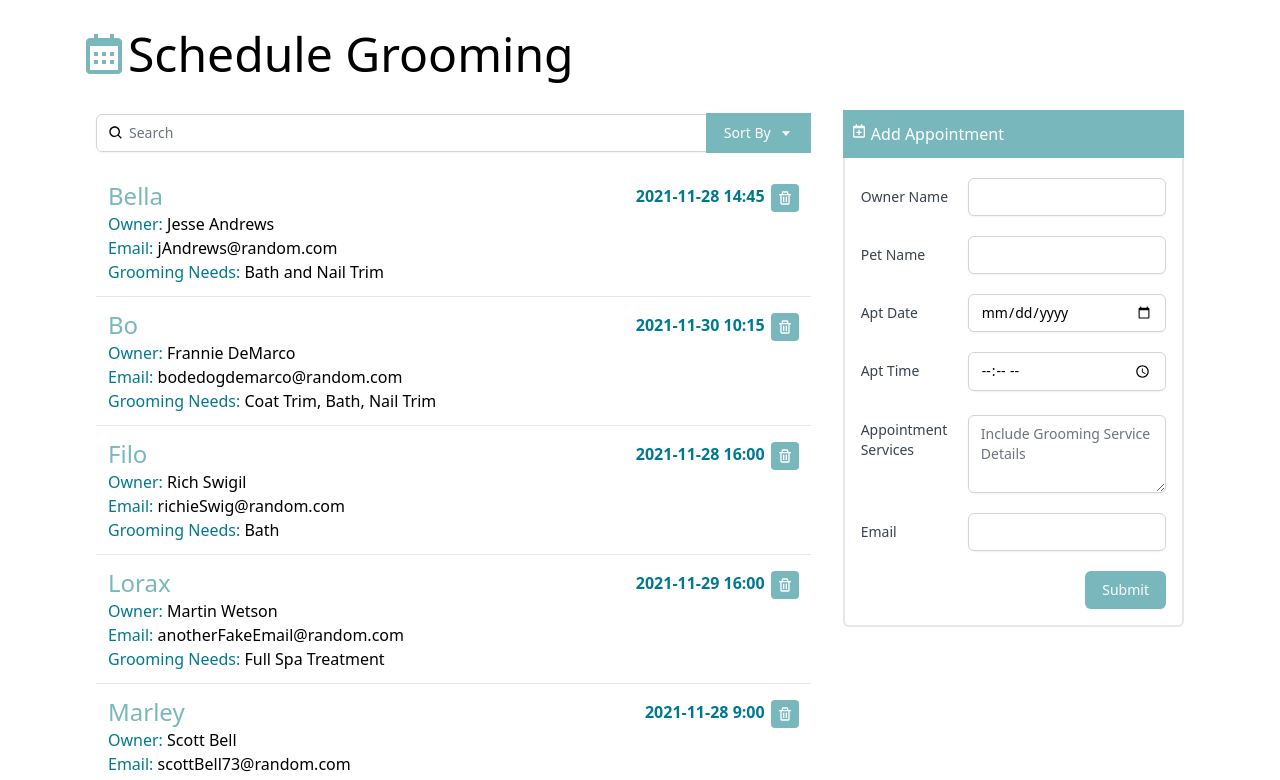
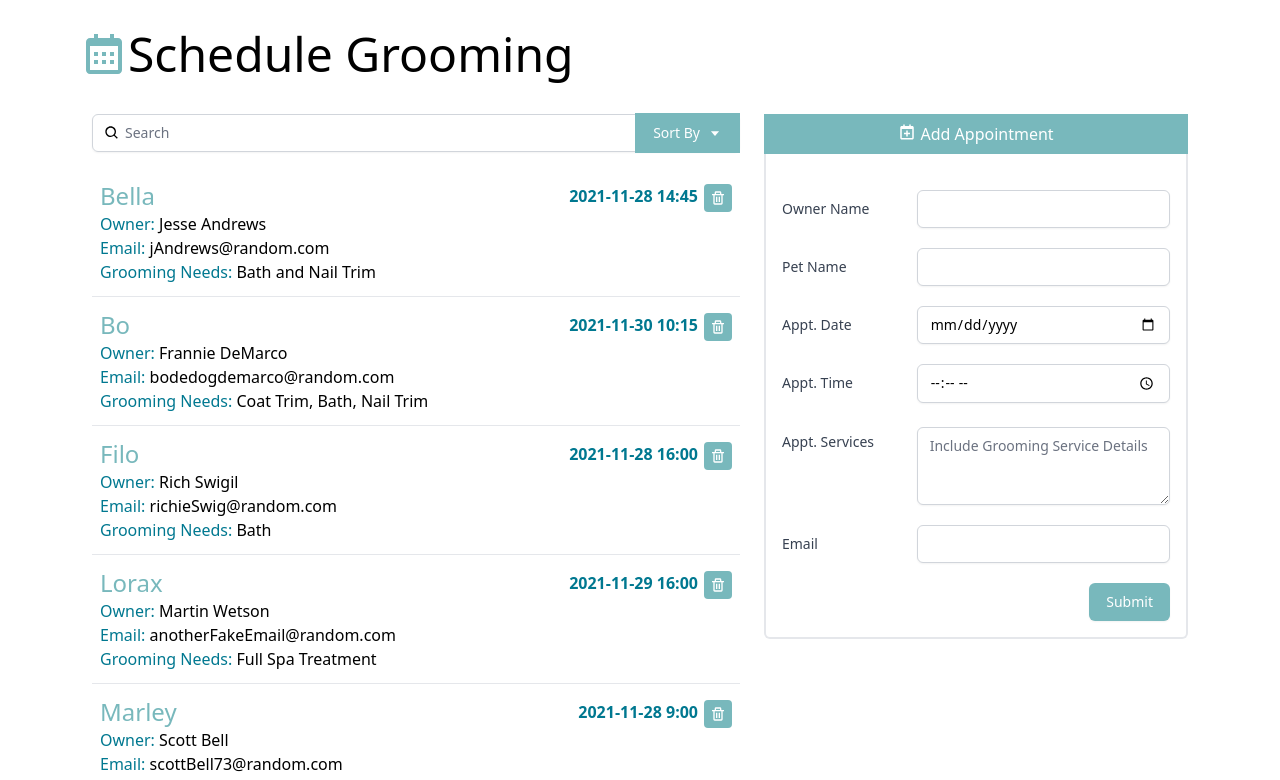
Before and after one commit to mckim-dev/groomer-react, a React (Create React App) app: page / in a window 1280 px wide. Shown: the part 534-1314 px from the top of the page. Built offline with nearby package versions, Linux system fonts and the light colour scheme.

Commit message:
Fixing Layout/Responsive

```diff
--- a/public/index.html
+++ b/public/index.html
@@ -20,9 +20,8 @@
     <nav class="bg-[#78b8bc] shadow-sm">
       <div class="max-w-6xl mx-auto px-4">
         <div class="flex justify-between">
-          <div class="flex space-x-7">
           <!--logo svg-->
-            <div class="flex items-center px-2">
+          <div class="flex flex-start items-center px-2">
             <svg class="logo-width">
               <use
                 xmlns:xlink="http://www.w3.org/1999/xlink"
@@ -31,7 +30,7 @@
             </svg>
           </div>
           <!--nav items-->
-            <div class="hidden md:flex items-center space-x-1">
+          <div class="hidden md:flex flex-end items-center space-x-4">
             <a href="#" class="px-2 text-white border-white font-semibold"
               >Home</a
             >
@@ -47,7 +46,7 @@
             >
           </div>
           <!--mobile button-->
-            <div class="sm:hidden flex items-center">
+          <div class="md:hidden flex justify-between">
             <button class="outline-none hamburger">
               <svg
                 class="w-6 h-6 text-white hover:text-[#007890]"
@@ -64,9 +63,8 @@
             </button>
           </div>
         </div>
-        </div>
         <!--mobile menu-->
-        <div class="hidden mobile-menu">
+        <div class="hidden mobile-menu py-5">
           <ul class="">
             <li class="active">
               <a
@@ -103,7 +101,7 @@
     </nav>
     <!--end nav-->
     <div class="text-center font-thin">
-      <h1 class="text-5xl my-8 text-[#78b8bc]">
+      <h1 class="text-3xl md:text-5xl my-8 text-[#78b8bc]">
         This is an example of a simple React Application
       </h1>
       <p>React can be used for simple and complex applications</p>
--- a/src/App.js
+++ b/src/App.js
@@ -42,10 +42,10 @@ function App() {
   return (
     <div className="App max-w-6xl mx-auto px-4 pt-5 font-thin">
       <img src="../cutedogsbanner.jpg" alt="Cute Dogs"></img>
-      <h1 className="text-5xl my-8">
+      <h1 className="text-3xl md:text-5xl my-8">
         <BiCalendar className="inline-block text-[#78b8bc] align-top" />Schedule Grooming</h1>
       <div class="flex flex-row flex-wrap mx-auto overflow-hidden">
-        <div class="basis-full md:basis-2/3 px-4 space-y-4">
+        <div class="basis-full md:basis-3/5 px-3 space-y-4">
           <Search query={query}
             onQueryChange={myQuery => setQuery(myQuery)}
             orderBy={orderBy}
@@ -68,7 +68,7 @@ function App() {
             }
           </ul>
         </div>
-        <div class="basis-full md:basis-1/3 px-4 mb-6">
+        <div class="basis-full md:basis-2/5 px-3 pt-1 mb-6">
           <AddAppointment
             onSendAppointment={myAppointment => setAppointmentList([...appointmentList, myAppointment])}
             lastId={appointmentList.reduce((max, item) => Number(item.id) > max ? Number(item.id) : max, 0)}
--- a/src/components/AddAppointment.js
+++ b/src/components/AddAppointment.js
@@ -29,11 +29,10 @@ const AddAppointment = ({ onSendAppointment, lastId }) => {
   return (
     <div>
       <button
-        className="bg-[#78b8bc] text-white px-2 py-3 w-full text-left">
-        <div><BiCalendarPlus className="inline-block align-text-top" />  Add Appointment</div>
+        className="bg-[#78b8bc] text-white text-md px-2 py-2 w-full">
+        <div><BiCalendarPlus className="inline-block text-lg align-text-top" />  Add Appointment  </div>
       </button>
-
-      <div className="border-r-2 border-b-2 border-l-2 border-light-blue-500 rounded-b-md pl-4 pr-4 pb-4">
+      <div className="border-r-2 border-b-2 border-l-2 border-light-blue-500 rounded-b-md pl-4 pr-4 py-4">
         <div className="sm:grid sm:grid-cols-3 sm:gap-4 sm:items-start  sm:pt-5">
           <label htmlFor="ownerName" className="block text-sm font-medium text-gray-700 sm:mt-px sm:pt-2">
             Owner Name
@@ -42,11 +41,11 @@ const AddAppointment = ({ onSendAppointment, lastId }) => {
             <input type="text" name="ownerName" id="ownerName"
               onChange={(event) => { setFormData({ ...formData, ownerName: event.target.value }) }}
               value={formData.ownerName}
-              className="max-w-lg block w-full shadow-sm focus:ring-indigo-500 focus:border-indigo-500 sm:max-w-xs sm:text-sm border-gray-300 rounded-md" />
+              className="max-w-lg block w-full shadow-sm focus:ring-[#007890] focus:border-[#007890] sm:max-w-xs sm:text-sm border-gray-300 rounded-md" />
           </div>
         </div>
 
-        <div className="sm:grid sm:grid-cols-3 sm:gap-4 sm:items-start  sm:pt-5">
+        <div className="sm:grid sm:grid-cols-3 sm:gap-4 sm:items-start pt-5">
           <label htmlFor="petName" className="block text-sm font-medium text-gray-700 sm:mt-px sm:pt-2">
             Pet Name
           </label>
@@ -54,47 +53,47 @@ const AddAppointment = ({ onSendAppointment, lastId }) => {
             <input type="text" name="petName" id="petName"
               onChange={(event) => { setFormData({ ...formData, petName: event.target.value }) }}
               value={formData.petName}
-              className="max-w-lg block w-full shadow-sm focus:ring-indigo-500 focus:border-indigo-500 sm:max-w-xs sm:text-sm border-gray-300 rounded-md" />
+              className="max-w-lg block w-full shadow-sm focus:ring-[#007890] focus:border-[#007890] sm:max-w-xs sm:text-sm border-gray-300 rounded-md" />
           </div>
         </div>
 
-        <div className="sm:grid sm:grid-cols-3 sm:gap-4 sm:items-start  sm:pt-5">
+        <div className="sm:grid sm:grid-cols-3 sm:gap-4 sm:items-start pt-5">
           <label htmlFor="aptDate" className="block text-sm font-medium text-gray-700 sm:mt-px sm:pt-2">
-            Apt Date
+            Appt. Date
           </label>
           <div className="mt-1 sm:mt-0 sm:col-span-2">
             <input type="date" name="aptDate" id="aptDate"
               onChange={(event) => { setFormData({ ...formData, aptDate: event.target.value }) }}
               value={formData.aptDate}
-              className="max-w-lg block w-full shadow-sm focus:ring-indigo-500 focus:border-indigo-500 sm:max-w-xs sm:text-sm border-gray-300 rounded-md" />
+              className="max-w-lg block w-full shadow-sm focus:ring-[#007890] focus:border-[#007890] sm:max-w-xs sm:text-sm border-gray-300 rounded-md" />
           </div>
         </div>
 
-        <div className="sm:grid sm:grid-cols-3 sm:gap-4 sm:items-start  sm:pt-5">
+        <div className="sm:grid sm:grid-cols-3 sm:gap-4 sm:items-start pt-5">
           <label htmlFor="aptTime" className="block text-sm font-medium text-gray-700 sm:mt-px sm:pt-2">
-            Apt Time
+            Appt. Time
           </label>
           <div className="mt-1 sm:mt-0 sm:col-span-2">
             <input type="time" name="aptTime" id="aptTime"
               onChange={(event) => { setFormData({ ...formData, aptTime: event.target.value }) }}
               value={formData.aptTime}
-              className="max-w-lg block w-full shadow-sm focus:ring-indigo-500 focus:border-indigo-500 sm:max-w-xs sm:text-sm border-gray-300 rounded-md" />
+              className="max-w-lg block w-full shadow-sm focus:ring-[#007890] focus:border-[#007890] sm:max-w-xs sm:text-sm border-gray-300 rounded-md" />
           </div>
         </div>
 
-        <div className="sm:grid sm:grid-cols-3 sm:gap-4 sm:items-start  sm:pt-5">
+        <div className="sm:grid sm:grid-cols-3 sm:gap-4 sm:items-start pt-5">
           <label htmlFor="aptServices" className="block text-sm font-medium text-gray-700 sm:mt-px sm:pt-2">
-            Appointment Services
+            Appt. Services
           </label>
           <div className="mt-1 sm:mt-0 sm:col-span-2">
             <textarea id="aptServices" name="aptServices" rows="3"
               onChange={(event) => { setFormData({ ...formData, aptServices: event.target.value }) }}
               value={formData.aptServices}
-              className="shadow-sm focus:ring-indigo-500 focus:border-indigo-500 mt-1 block w-full sm:text-sm border-gray-300 rounded-md" placeholder="Include Grooming Service Details"></textarea>
+              className="shadow-sm focus:ring-[#007890] focus:border-[#007890] mt-1 block w-full sm:text-sm border-gray-300 rounded-md" placeholder="Include Grooming Service Details"></textarea>
           </div>
         </div>
 
-        <div className="sm:grid sm:grid-cols-3 sm:gap-4 sm:items-start  sm:pt-5">
+        <div className="sm:grid sm:grid-cols-3 sm:gap-4 sm:items-start pt-5">
           <label htmlFor="email" className="block text-sm font-medium text-gray-700 sm:mt-px sm:pt-2">
             Email
           </label>
@@ -102,7 +101,7 @@ const AddAppointment = ({ onSendAppointment, lastId }) => {
             <input type="email" name="email" id="email"
               onChange={(event) => { setFormData({ ...formData, email: event.target.value }) }}
               value={formData.email}
-              className="max-w-lg block w-full shadow-sm focus:ring-indigo-500 focus:border-indigo-500 sm:max-w-xs sm:text-sm border-gray-300 rounded-md" />
+              className="max-w-lg block w-full shadow-sm focus:ring-[#007890] focus:border-[#007890] sm:max-w-xs sm:text-sm border-gray-300 rounded-md" />
           </div>
         </div>
 
--- a/src/components/AppointmentInfo.js
+++ b/src/components/AppointmentInfo.js
@@ -2,7 +2,7 @@ import { BiTrash } from 'react-icons/bi';
 
 const AppointmentInfo = ({ appointment, onDeleteAppt }) => {
   return (
-    <li className="px-3 py-3 flex items-start">
+    <li className="px-2 py-3 flex items-start">
       <div className="flex-grow">
         <div className="flex items-center">
           <span className="flex-none font-medium text-2xl text-[#78b8bc]">{appointment.petName}</span>
```
Lines whose indentation alone changed are shown as unchanged.
